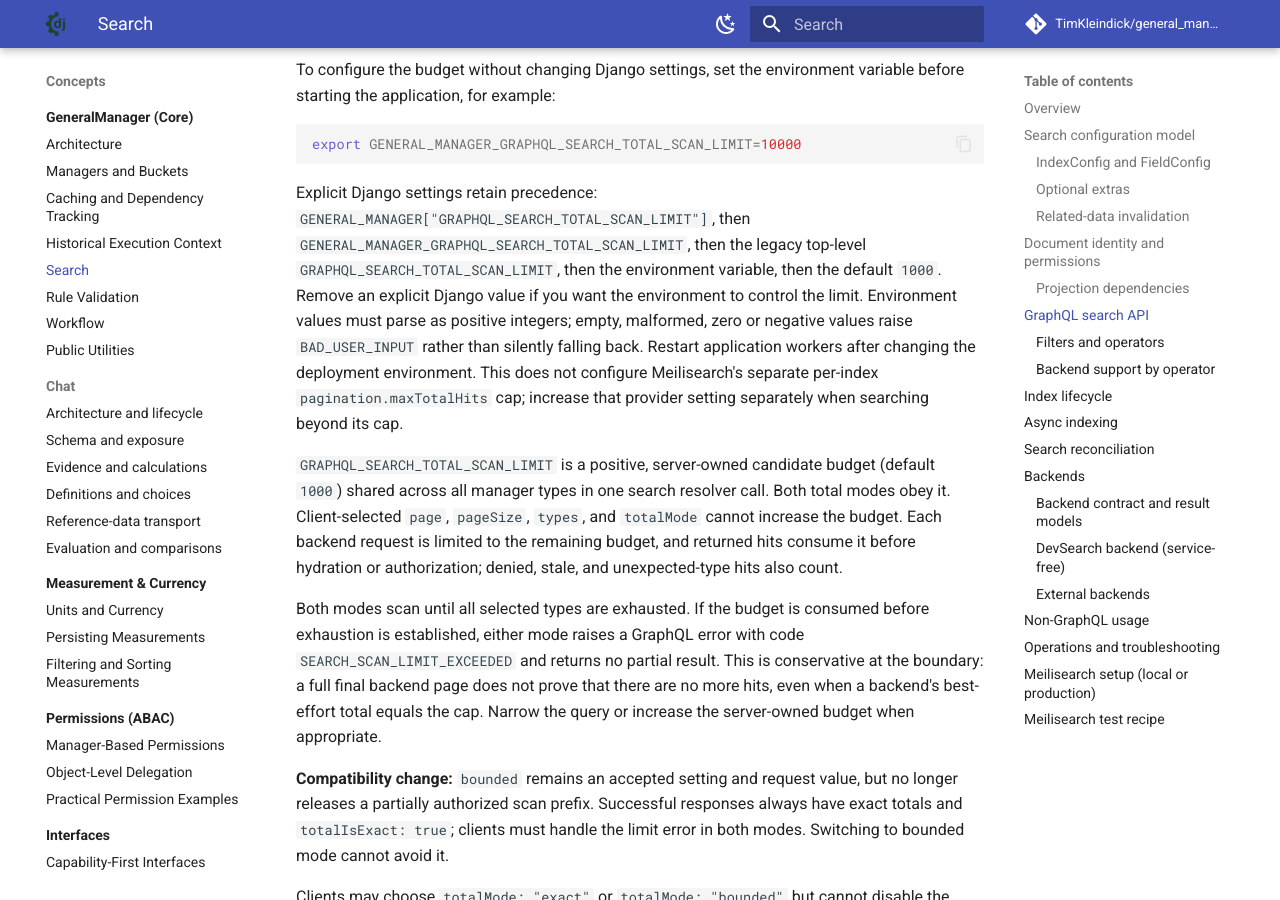
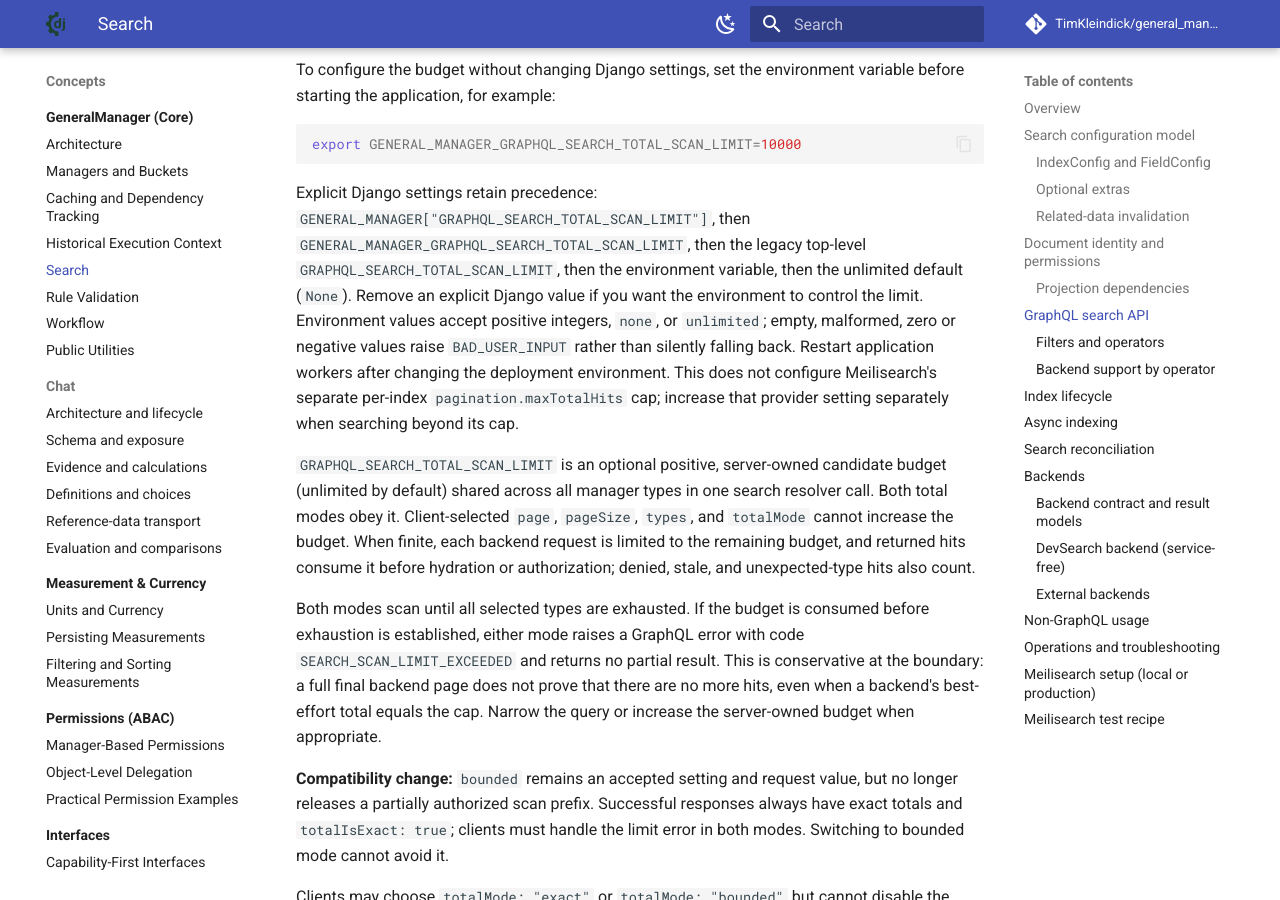
Before and after one commit to TimKleindick/general_manager, an MkDocs documentation site: the page built from docs/concepts/search.md, in a window 1280 px wide and 900 px high, scrolled down 7871 px. Built offline with MkDocs 1.6.1 and Material for MkDocs 9.7.7, drawn with Linux system fonts in a browser that asks for light colours; comment, search, counter and statistics services are not loaded; some of the changed text lies outside the part shown.

Commit message:
feat: make query workload budgets optional and configurable

```diff
--- a/docs/concepts/search.md
+++ b/docs/concepts/search.md
@@ -380,18 +380,17 @@ export GENERAL_MANAGER_GRAPHQL_SEARCH_TOTAL_SCAN_LIMIT=10000
 
 Explicit Django settings retain precedence: `GENERAL_MANAGER["GRAPHQL_SEARCH_TOTAL_SCAN_LIMIT"]`,
 then `GENERAL_MANAGER_GRAPHQL_SEARCH_TOTAL_SCAN_LIMIT`, then the legacy top-level
-`GRAPHQL_SEARCH_TOTAL_SCAN_LIMIT`, then the environment variable, then the default
-`1000`. Remove an explicit Django value if you want the environment to control
-the limit. Environment values must parse as positive integers; empty, malformed,
+`GRAPHQL_SEARCH_TOTAL_SCAN_LIMIT`, then the environment variable, then the unlimited default (`None`). Remove an explicit Django value if you want the environment to control
+the limit. Environment values accept positive integers, `none`, or `unlimited`; empty, malformed,
 zero or negative values raise `BAD_USER_INPUT` rather than silently falling back.
 Restart application workers after changing the deployment environment. This does
 not configure Meilisearch's separate per-index `pagination.maxTotalHits` cap;
 increase that provider setting separately when searching beyond its cap.
 
-`GRAPHQL_SEARCH_TOTAL_SCAN_LIMIT` is a positive, server-owned candidate budget
-(default `1000`) shared across all manager types in one search resolver call.
+`GRAPHQL_SEARCH_TOTAL_SCAN_LIMIT` is an optional positive, server-owned candidate budget
+(unlimited by default) shared across all manager types in one search resolver call.
 Both total modes obey it. Client-selected `page`, `pageSize`, `types`, and
-`totalMode` cannot increase the budget. Each backend request is limited to the
+`totalMode` cannot increase the budget. When finite, each backend request is limited to the
 remaining budget, and returned hits consume it before hydration or authorization;
 denied, stale, and unexpected-type hits also count.
 
```
Also changed, not shown: other parts of docs/concepts/search.md (+2 -0 lines), docs/concepts/graphql/security.md (+32 -5 lines), docs/howto/search.md (+4 -2 lines), 5 other files.
